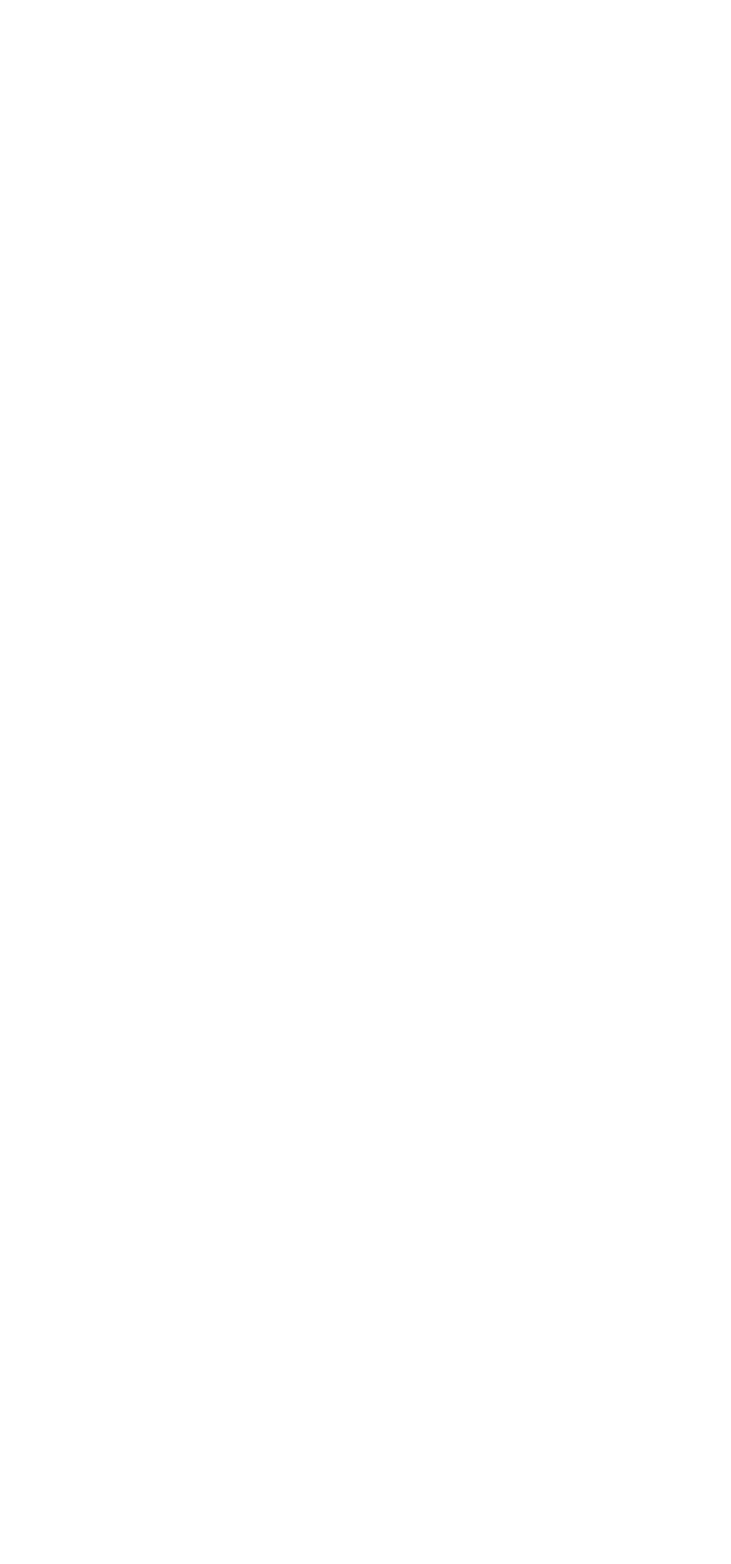
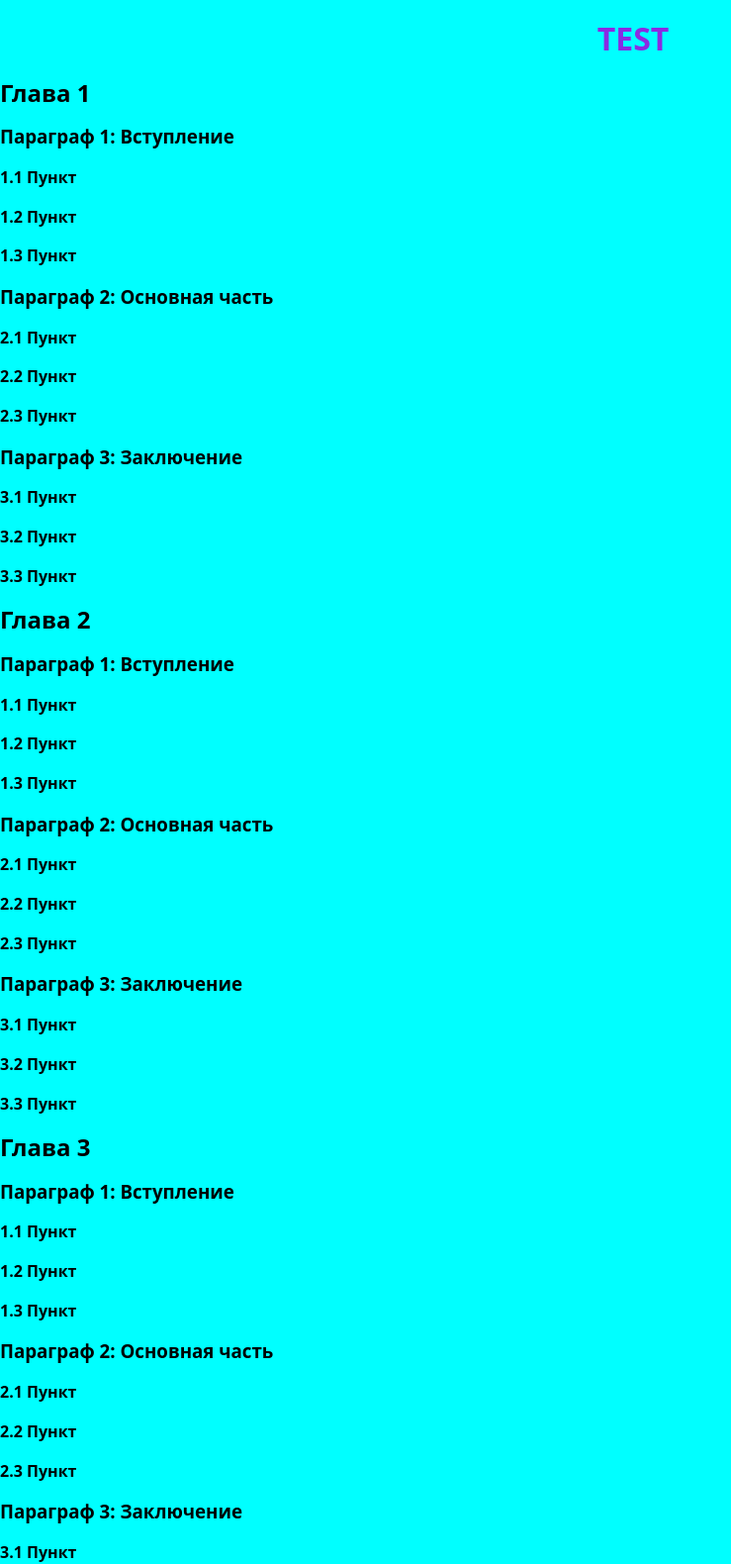
Before and after one commit to ABoklogov/github-tutorial, a plain HTML site: page index.html in a window 1280 px wide. Shown: the top 1580 px of the page at 99% size, without its empty margins (0-739 px from the left). Before the commit the page ends 800 px from the top, so only its background shows below. Drawn offline with nearby package versions, Linux system fonts and the light colour scheme.

Commit message:
создает список

```diff
--- /dev/null
+++ b/css/sass/main.scss
@@ -0,0 +1,32 @@
+body {
+  background-color: aqua;
+}
+
+h1 {
+  text-align: center;
+  color: blueviolet;
+  counter-reset: section;
+}
+
+h2 {
+  counter-reset: глава;
+}
+
+h3 {
+  counter-reset: item;
+}
+
+h2::after {
+  counter-increment: section;
+  content: ' ' counter(section);
+}
+
+h3::before {
+  counter-increment: глава;
+  content: 'Параграф ' counter(глава) ': ';
+}
+
+h4::before {
+  counter-increment: item;
+  content: ' ' counter(глава) '.' counter(item) ' ';
+}
--- a/css/styles.css
+++ /dev/null
@@ -1,4 +0,0 @@
-body {
-  background-color: blue;
-  color: crimson;
-}
--- a/index.html
+++ b/index.html
@@ -3,9 +3,59 @@
  <head>
     <meta charset="UTF-8">
     <meta name="viewport" content="width=device-width, initial-scale=1.0">
-    <title>github rulless</title>
+
+    <title>Test-site</title>
+   <link rel="stylesheet" href="https://cdnjs.cloudflare.com/ajax/libs/modern-normalize/1.0.0/modern-normalize.min.css"
+      integrity="sha512-ISS7cAi1PEhQ8jnbJpJZMd29NlhNj4AWYyLOSp2CE/CsHxTCu+r+t0D2yoJudVrd0/8fTVPUVDzY5Tvli75u/g=="
+      crossorigin="anonymous" />
+      <link rel="stylesheet" href="./css/main.min.css">
  </head>
     <body>
-    <div></div>
+      <h1>TEST</h1>
+
+      <h2>Глава</h2>
+
+      <h3>Вступление</h3>
+      <h4>Пункт</h4>
+      <h4>Пункт</h4>
+      <h4>Пункт</h4>
+      <h3>Основная часть</h3>
+      <h4>Пункт</h4>
+      <h4>Пункт</h4>
+      <h4>Пункт</h4>
+      <h3>Заключение</h3>
+      <h4>Пункт</h4>
+      <h4>Пункт</h4>
+      <h4>Пункт</h4>
+
+      <h2>Глава</h2>
+
+      <h3>Вступление</h3>
+      <h4>Пункт</h4>
+      <h4>Пункт</h4>
+      <h4>Пункт</h4>
+      <h3>Основная часть</h3>
+      <h4>Пункт</h4>
+      <h4>Пункт</h4>
+      <h4>Пункт</h4>
+      <h3>Заключение</h3>
+      <h4>Пункт</h4>
+      <h4>Пункт</h4>
+      <h4>Пункт</h4>
+
+      <h2>Глава</h2>
+
+      <h3>Вступление</h3>
+      <h4>Пункт</h4>
+      <h4>Пункт</h4>
+      <h4>Пункт</h4>
+      <h3>Основная часть</h3>
+      <h4>Пункт</h4>
+      <h4>Пункт</h4>
+      <h4>Пункт</h4>
+      <h3>Заключение</h3>
+      <h4>Пункт</h4>
+      <h4>Пункт</h4>
+      <h4>Пункт</h4>
     </body>
 </html>
```
Also changed, not shown: .prettierrc.json (added), css/main.css (added), css/main.min.css (added), sass/main.scss (added), 2 other files.
